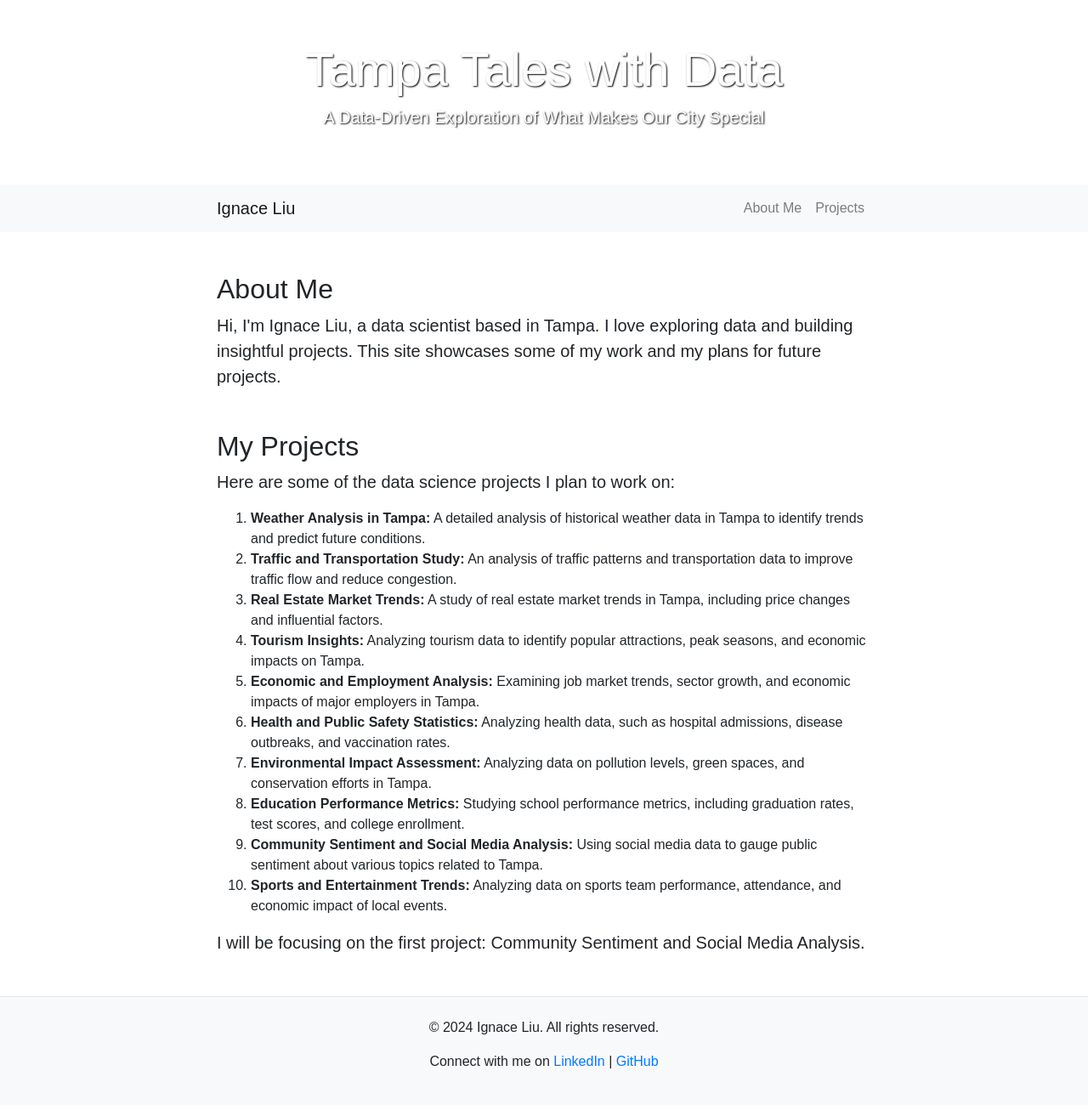
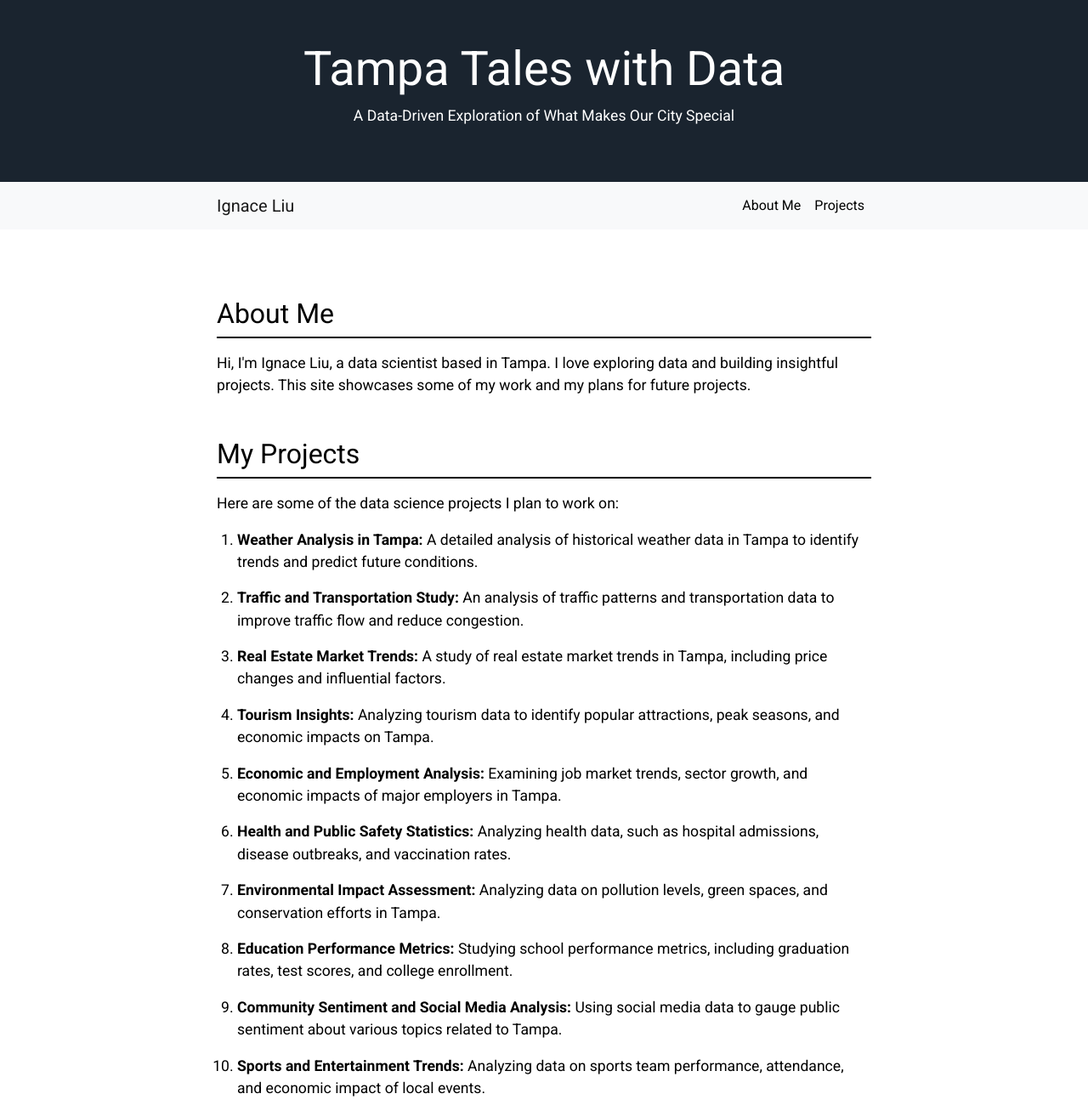
Before and after one commit to Ignace2016/IgnaceLiu.github.io, a plain HTML site: page index.html in a window 1280 px wide. Shown: the top 1300 px of the page at 85% size. Drawn offline with nearby package versions, Linux system fonts and the light colour scheme.

Commit message:
Update styles.css

```diff
--- a/styles.css
+++ b/styles.css
@@ -1,17 +1,69 @@
+@import url('https://fonts.googleapis.com/css2?family=Roboto:wght@400;700&display=swap');
+
 body {
-    font-family: 'Arial', sans-serif;
+    font-family: 'Roboto', sans-serif;
+    background-color: #ffffff;
+    color: #000000;
+    margin: 0;
+    padding: 0;
 }
 
-header {
-    background-image: url('header-background.jpg');
-    background-size: cover;
-    color: white;
-    text-shadow: 1px 1px 2px black;
+.custom-header {
+    background-color: #1A242F;
+    color: #ffffff;
+    padding: 2rem 0;
+    text-align: center;
 }
 
-footer {
-    background-color: #f8f9fa;
-    border-top: 1px solid #e7e7e7;
+.navbar-light .navbar-nav .nav-link {
+    color: #000000;
+}
+
+.navbar-light .navbar-nav .nav-link:hover {
+    color: #0056b3;
+}
+
+main {
+    padding: 2rem;
+    max-width: 800px;
+    margin: auto;
+}
+
+h2 {
+    font-size: 2rem;
+    border-bottom: 2px solid #000000;
+    padding-bottom: 0.5rem;
+    margin-bottom: 1rem;
+}
+
+p.lead {
+    font-size: 1.1rem;
+}
+
+ol {
+    padding-left: 1.5rem;
+}
+
+ol li {
+    margin-bottom: 1rem;
+    font-size: 1.1rem;
+}
+
+.custom-footer {
+    background-color: #1A242F;
+    color: #ffffff;
+    text-align: center;
+    padding: 1rem 0;
+    margin-top: 2rem;
+}
+
+a {
+    color: #000000;
+    text-decoration: none;
+}
+
+a:hover {
+    color: #555555;
 }
 
 .container {
```
